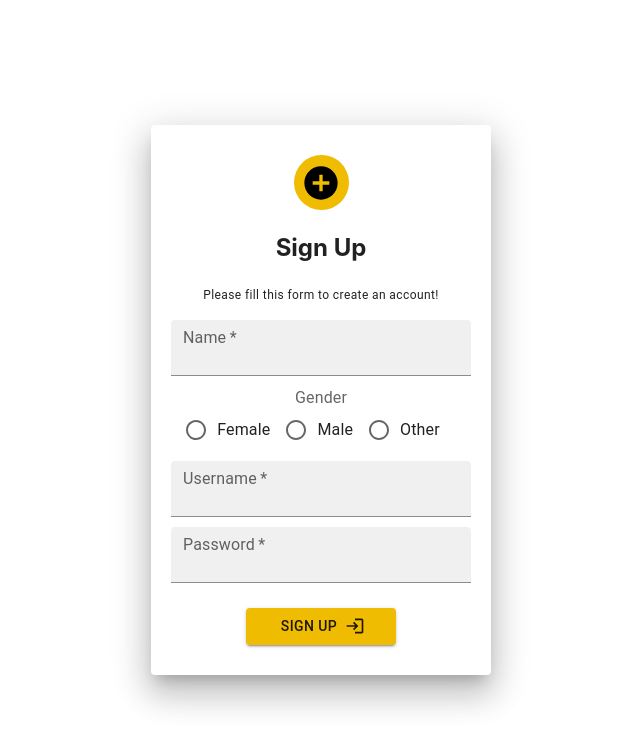
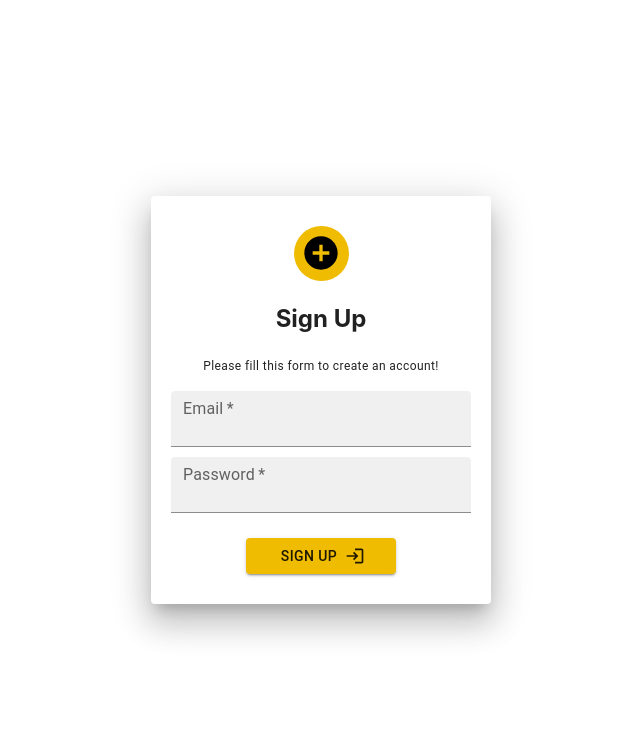
Before and after one commit to MSarasti/StarWars-React-Wiki, a React (Vite) app: page /register in a window 1280 px wide. Shown: the top 748 px of the page, without its empty margins (319-959 px from the left). Built offline with nearby package versions, Linux system fonts and the light colour scheme.

Commit message:
Firebase auth connect

```diff
--- a/src/components/Login.jsx
+++ b/src/components/Login.jsx
@@ -1,12 +1,18 @@
-import * as React from 'react'
+import React, {useEffect, useState} from 'react'
 import { Grid, Paper, Avatar, TextField, Box, Button, Typography, Link} from '@mui/material'
 import { styled } from '@mui/material/styles';
 import LockTwoToneIcon from '@mui/icons-material/LockTwoTone';
 import LoginTwoToneIcon from '@mui/icons-material/LoginTwoTone';
+import {signInWithEmailAndPassword } from "firebase/auth";
+import { auth } from '../util/firebase';
 
 const Login = () => {
+
+  const[email, setEmail] = useState('')
+  const[password, setPassword] = useState('')
+
+  const avatarStyle = { backgroundColor: '#EFBC01', color: '#000000'}
   const paperStyle = { padding: 20, height: '70vh', width: 280, margin: "20px auto" }
-    const avatarStyle = { backgroundColor: '#EFBC01', color: '#000000'}
 
   const ColorButton = styled(Button)(({ theme }) => ({
     color: theme.palette.getContrastText("#EFBC01"),
@@ -15,6 +21,22 @@ const Login = () => {
       backgroundColor: "#EFBC01",
     },
   }));
+
+  const handleLogin = (e) =>{
+    console.log(email)
+    console.log(password)
+    e.preventDefault()
+    signInWithEmailAndPassword(auth, email, password)
+      .then((userCredential) => {
+      // Signed in
+      const user = userCredential.user;
+      // ...
+    })
+    .catch((error) => {
+      const errorCode = error.code;
+      const errorMessage = error.message;
+    });
+  }
 
   return (
     <Grid >
@@ -25,10 +47,10 @@ const Login = () => {
                   </Avatar>
                 <h2>Sign In</h2>
             </Grid>
-            <Box component="form" sx={{'& .MuiTextField-root': { m: 1, width: '90%' },}} noValidate autoComplete="off">
-            <TextField id="userName" label="Username" variant="filled" placeholder='Enter your username' type='text' fullWidth required/>
-            <TextField id="password" label="Password" variant="filled" placeholder='Enter your password' type='password' fullWidth required/>
-            <ColorButton variant="contained" endIcon={<LoginTwoToneIcon/>} sx={{ width: '50%', marginTop: '60px' }}>Sign in</ColorButton>
+            <Box component="form" sx={{'& .MuiTextField-root': { m: 1, width: '90%' },}} noValidate  autoComplete="of">
+            <TextField id="email" label="Email" variant="filled" placeholder='Enter your email' type='text' value={email} onChange={(e) => setEmail(e.target.value)} fullWidth required/>
+            <TextField id="password" label="Password" variant="filled" placeholder='Enter your password' type='password' value={password} onChange={(e) => setPassword(e.target.value)} fullWidth required/>
+            <ColorButton variant="contained" endIcon={<LoginTwoToneIcon/>} onClick={handleLogin} sx={{ width: '50%', marginTop: '60px' }}>Sign in</ColorButton>
             <Typography sx={{marginTop:'10px'}}>
                 Don't have a account?
                 <Link href='#'> Sign Up</Link>
--- a/src/components/Register.jsx
+++ b/src/components/Register.jsx
@@ -1,10 +1,15 @@
-import * as React from 'react'
+import React, {useEffect, useState} from 'react'
 import { Avatar, FormControl, FormControlLabel, FormLabel, Grid, Paper, Radio, RadioGroup, TextField, Typography, Button } from '@mui/material'
 import { styled } from '@mui/material/styles';
 import AddCircleIcon from '@mui/icons-material/AddCircle';
 import LoginTwoToneIcon from '@mui/icons-material/LoginTwoTone';
+import {createUserWithEmailAndPassword } from "firebase/auth";
+import { auth } from '../util/firebase';
 
 const Register = () => {
+
+  const[email, setEmail] = useState('')
+  const[password, setPassword] = useState('')
 
   const paperStyle = { padding: '30px 20px', width: 300, margin: "20px auto" }
   const avatarStyle = { backgroundColor: '#EFBC01', color: '#000000' }
@@ -16,6 +21,22 @@ const Register = () => {
       backgroundColor: "#EFCB01",
     },
   }));
+
+  const handleSignUp = (e) => {
+    e.preventDefault();
+    createUserWithEmailAndPassword(auth, email, password)
+    .then((userCredential) => {
+     // Signed in
+      const user = userCredential.user;
+      // ...
+  })
+    .catch((error) => {
+      const errorCode = error.code;
+      const errorMessage = error.message;
+      // ..
+    });
+  }
+
 
   return (
     <Grid>
@@ -30,20 +51,10 @@ const Register = () => {
           </Typography>
         </Grid>
         <form>
-          <TextField sx={{ paddingTop: '10px' }} id="name" label="Name" variant="filled" placeholder='Enter your name' type='text' fullWidth required />
-          <FormControl sx={{marginTop: '10px'}}>
-            <FormLabel>Gender</FormLabel>
-            <RadioGroup row aria-labelledby="demo-row-radio-buttons-group-label" name="row-radio-buttons-group"
-            >
-              <FormControlLabel value="female" control={<Radio />} label="Female" />
-              <FormControlLabel value="male" control={<Radio />} label="Male" />
-              <FormControlLabel value="other" control={<Radio />} label="Other" />
-            </RadioGroup>
-          </FormControl>
-          <TextField sx={{ paddingTop: '10px' }} id="userName" label="Username" variant="filled" placeholder='Enter an username' type='text' fullWidth required />
-          <TextField sx={{ paddingTop: '10px' }} id="password" label="Password" variant="filled" placeholder='Enter a password' type='password' fullWidth required />
+          <TextField sx={{ paddingTop: '10px' }} id="email" label="Email" variant="filled" placeholder='Enter an email' type='text' value={email} onChange={(e) => setEmail(e.target.value)}fullWidth required />
+          <TextField sx={{ paddingTop: '10px' }} id="password" label="Password" variant="filled" placeholder='Enter a password' type='password' value={password} onChange={(e) => setPassword(e.target.value)} fullWidth required />
         </form>
-        <ColorButton variant='contained' endIcon={<LoginTwoToneIcon/>} sx={{width: '50%', marginTop: '25px'}}>Sign Up</ColorButton>
+        <ColorButton variant='contained' endIcon={<LoginTwoToneIcon/>} onClick={handleSignUp} sx={{width: '50%', marginTop: '25px'}}>Sign Up</ColorButton>
       </Paper>
     </Grid>
   )
--- /dev/null
+++ b/src/util/firebase.js
@@ -0,0 +1,24 @@
+// Import the functions you need from the SDKs you need
+import { initializeApp } from "firebase/app";
+import { getAnalytics } from "firebase/analytics";
+import { getAuth } from "firebase/auth";
+// TODO: Add SDKs for Firebase products that you want to use
+// https://firebase.google.com/docs/web/setup#available-libraries
+
+// Your web app's Firebase configuration
+// For Firebase JS SDK v7.20.0 and later, measurementId is optional
+const firebaseConfig = {
+  apiKey: "AIzaSyAXZpn1FyEmacOEHT-UUuGrWZwQSxSp2ko",
+  authDomain: "starwars-react-vite.firebaseapp.com",
+  projectId: "starwars-react-vite",
+  storageBucket: "starwars-react-vite.appspot.com",
+  messagingSenderId: "363666451002",
+  appId: "1:363666451002:web:fc33a487d661c0a4302303",
+  measurementId: "G-B0EJNV73VK"
+};
+
+// Initialize Firebase
+const app = initializeApp(firebaseConfig);
+export const auth = getAuth(app);
+
+export default app;
```
Lines whose indentation alone changed are shown as unchanged.
